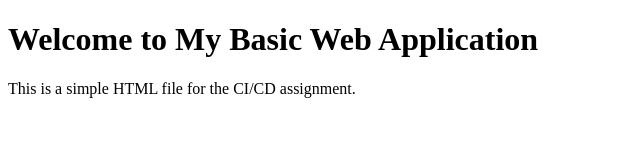
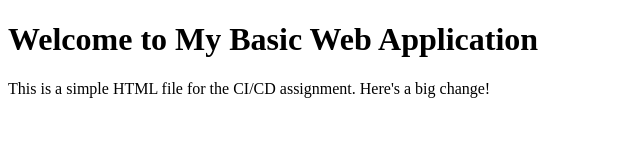
Before and after one commit to Hypobeggar/ITMD543, a plain HTML site: page index.html in a window 1280 px wide. Shown: the whole page, without its empty margins (0-640 px from the left). Drawn offline with Linux system fonts and the light colour scheme.

Commit message:
Add change to index.html

```diff
--- a/index.html
+++ b/index.html
@@ -7,6 +7,6 @@
     </head>
     <body>
         <h1>Welcome to My Basic Web Application</h1>
-        <p>This is a simple HTML file for the CI/CD assignment.</p>
+        <p>This is a simple HTML file for the CI/CD assignment. Here's a big change!</p>
     </body>
 </html>
```
